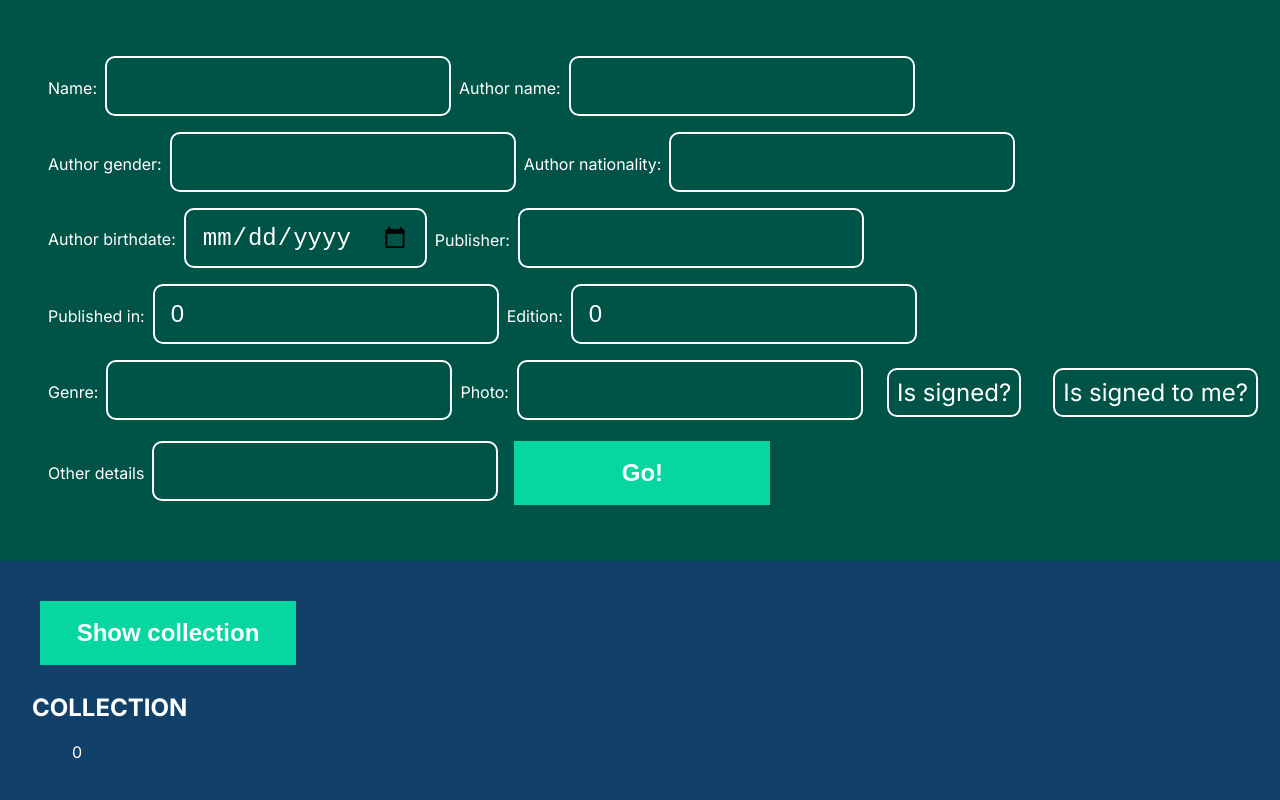
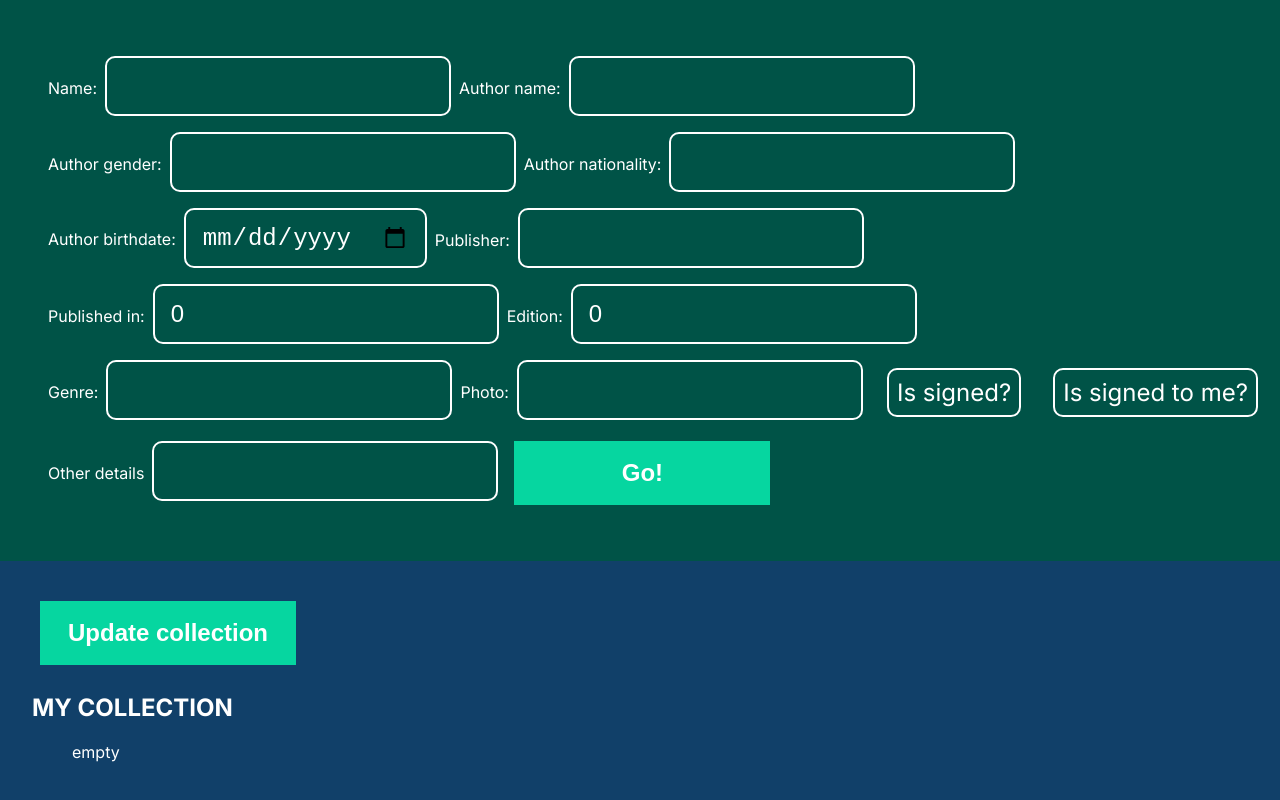
Before and after one commit to anamartins/book-inventory, a Next.js app: page / in a window 1280 px wide. Shown: the top 800 px of the page. Built offline with nearby package versions, Linux system fonts and the light colour scheme.

Commit message:
No Books on Show Collection Button (#13)
* No Books on Show Collection Button

* show collection at the start and add update collection button

* change getBooks function in bookStorage

```diff
--- a/src/app/components/BookList/BookList.tsx
+++ b/src/app/components/BookList/BookList.tsx
@@ -2,7 +2,7 @@
 import './BookList.scss';
 
 const BookList = ({ books }) => {
-    const bookList = books.length
+    const bookList = books?.length
         ? books.map((book, index: number) => {
               const url = '/books/' + book.slug;
               return (
@@ -18,7 +18,8 @@ const BookList = ({ books }) => {
                   </li>
               );
           })
-        : 0;
+        : 'empty'
+
     return <ul className="book-list">{bookList}</ul>;
 };
 
--- a/src/app/components/Form/Form.tsx
+++ b/src/app/components/Form/Form.tsx
@@ -34,8 +34,6 @@ const Form = () => {
 
     function onSubmit(event: FormEvent<HTMLFormElement>) {
         event.preventDefault();
-        const formElements: HTMLFormControlsCollection =
-            event.currentTarget.elements;
         const bookName = formData.name;
         const authorName = formData.authorName;
 
--- a/src/app/page.tsx
+++ b/src/app/page.tsx
@@ -1,6 +1,6 @@
 'use client';
 
-import { useState } from 'react';
+import { useState, useEffect } from 'react';
 
 import styles from './page.module.css';
 import { getBooks } from './utils/bookStorage';
@@ -12,6 +12,10 @@ import BookList from './components/BookList/BookList';
 export default function Home() {
     const [books, setBooks] = useState('');
 
+    useEffect(() => {
+        setBooks(getBooks());
+    }, []);
+
     function onButtonClick() {
         setBooks(getBooks());
     }
@@ -20,8 +24,8 @@ export default function Home() {
         <main className={styles.main}>
             <Form />
             <div className={styles.collection}>
-                <Button label="Show collection" onClick={onButtonClick} />
-                <h2>COLLECTION</h2>
+                <Button label="Update collection" onClick={onButtonClick} />
+                <h2>MY COLLECTION</h2>
                 <div className={styles.booklist}>
                     <BookList books={books} />
                 </div>
--- a/src/app/utils/bookStorage.ts
+++ b/src/app/utils/bookStorage.ts
@@ -47,7 +47,9 @@ export function saveBook(book: Book) {
 }
 
 export function getBooks() {
-    return JSON.parse(localStorage.getItem(localStorageItem));
+    const storage = localStorage.getItem(localStorageItem);
+    const books = JSON.parse(storage);
+    if (storage) return books;
 }
 
 export function getBook(slug: string) {
```
